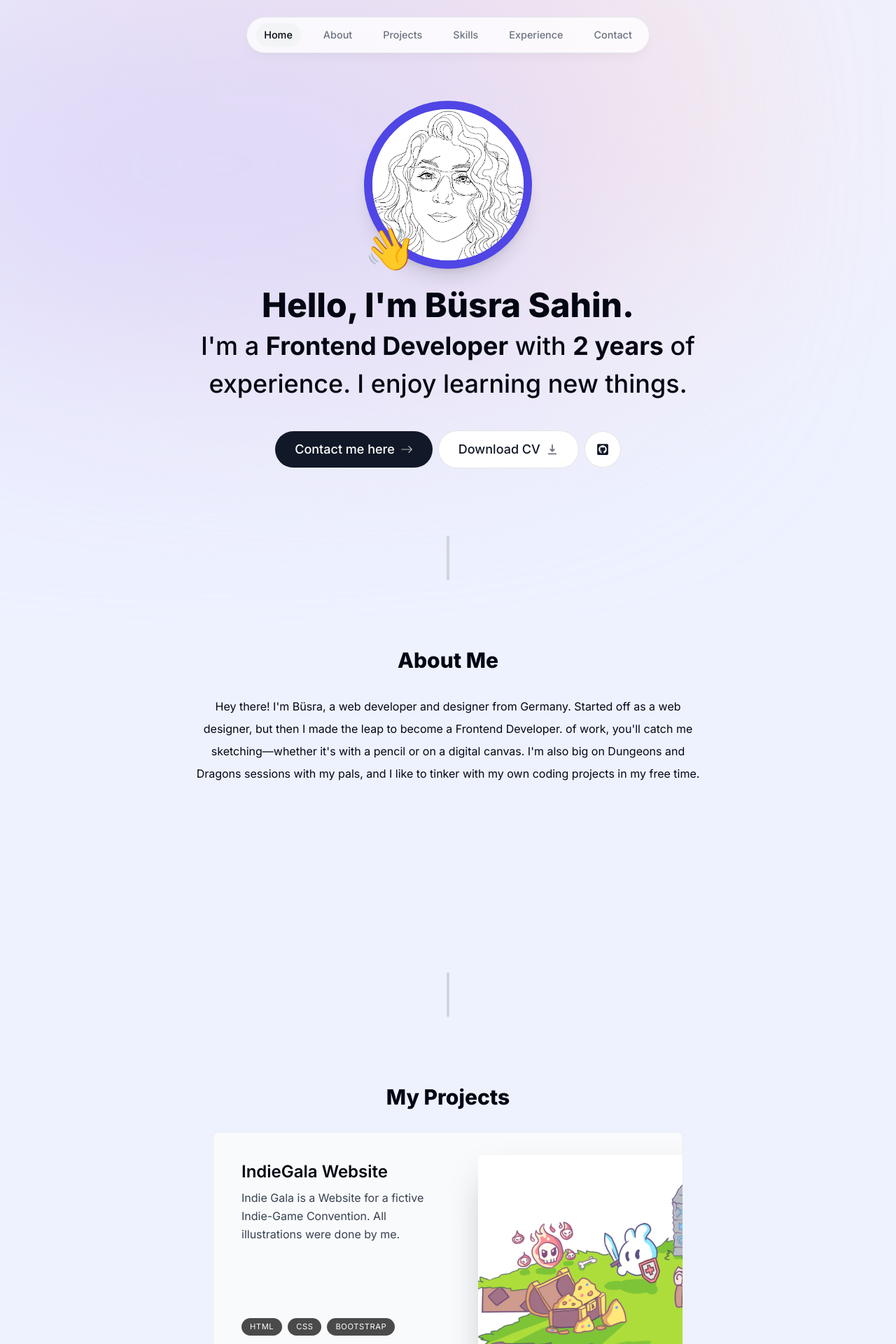
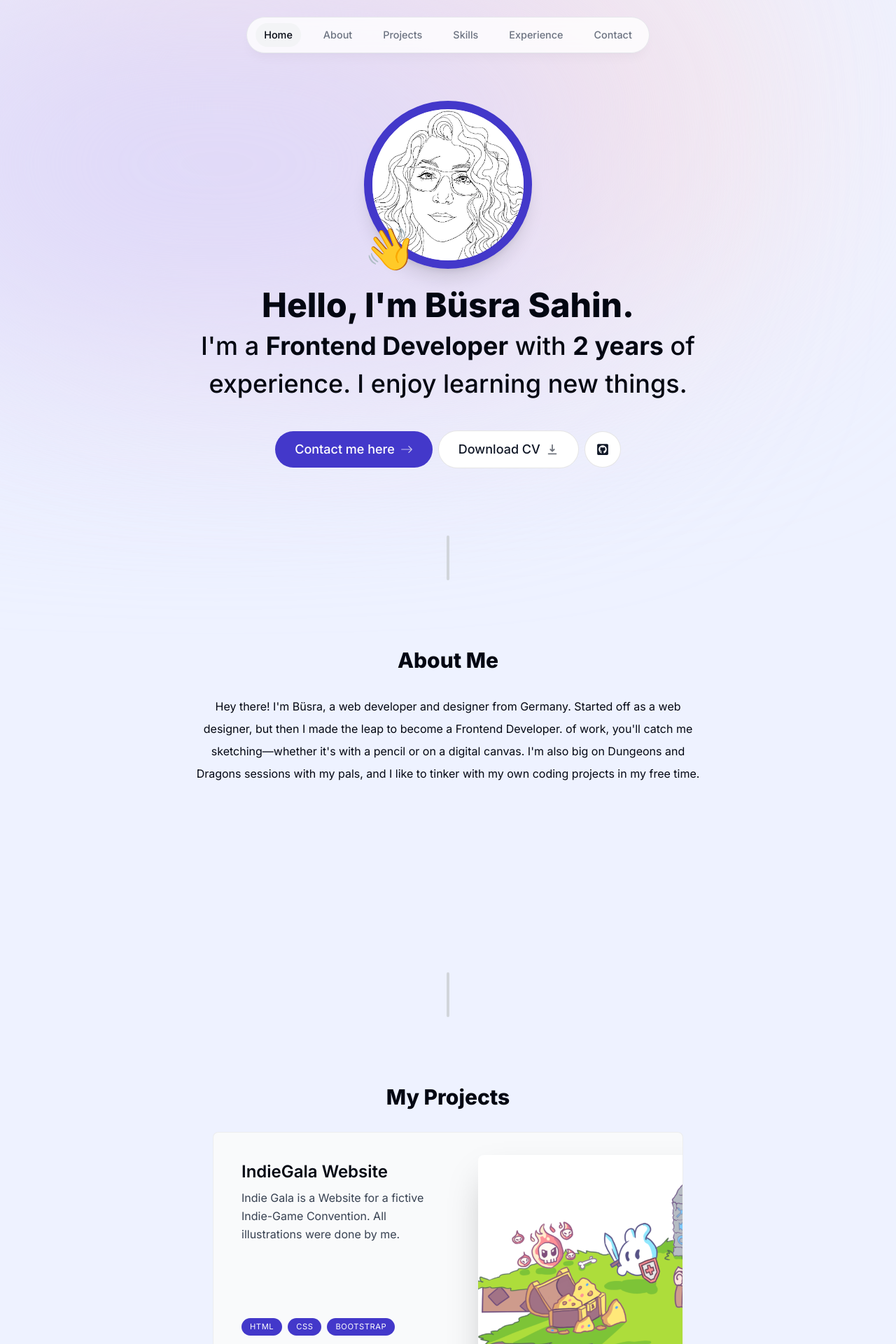
Before and after one commit to exeCatable/NextJS-Portfolio, a Next.js app: page / in a window 1280 px wide. Shown: the top 1920 px of the page at 70% size. Built offline with nearby package versions, Linux system fonts and the light colour scheme.

Commit message:
tweak colors

```diff
--- a/components/intro.tsx
+++ b/components/intro.tsx
@@ -31,7 +31,7 @@ export default function Intro() {
               width="300"
               height="300"
               quality="95"
-              className="h-40 w-40 rounded-full border-[0.75rem] border-indigo-600 object-cover shadow-xl sm:h-60 sm:w-60"
+              className="h-40 w-40 rounded-full border-[0.75rem] border-indigo-700 object-cover shadow-xl sm:h-60 sm:w-60"
               priority={true}
             />
           </motion.div>
@@ -76,8 +76,8 @@ export default function Intro() {
       >
         <Link
           href="#contact"
-          className="group flex items-center gap-2 rounded-full bg-gray-900 px-7 py-3
-          text-white outline-none transition hover:scale-110 hover:bg-gray-950 focus:scale-110 active:scale-105"
+          className="group flex items-center gap-2 rounded-full bg-indigo-700 px-7 py-3
+          text-white outline-none transition hover:scale-110 hover:bg-indigo-600 focus:scale-110 active:scale-105"
         >
           Contact me here{" "}
           <BsArrowRight className="opacity-70 transition group-hover:translate-x-1" />
@@ -85,7 +85,7 @@ export default function Intro() {
 
         <a
           className="group flex items-center gap-2 rounded-full border border-black/10 bg-white px-7
-          py-3 text-gray-900 outline-none transition hover:scale-110 hover:bg-gray-50 hover:text-gray-700 focus:scale-110 active:scale-105"
+          py-3 text-gray-900 outline-none transition hover:scale-110 hover:bg-indigo-50 hover:text-gray-700 focus:scale-110 active:scale-105"
           href="/Lebenslauf_Büsra Sahin.pdf"
           download
         >
@@ -94,7 +94,7 @@ export default function Intro() {
         </a>
         <a
           className="group flex items-center gap-2 rounded-full border border-black/10 bg-white
-          p-4 text-gray-900 outline-none transition hover:scale-110 hover:bg-gray-50 hover:text-gray-700 focus:scale-110 active:scale-105"
+          p-4 text-gray-900 outline-none transition hover:scale-110 hover:bg-indigo-50 hover:text-gray-700 focus:scale-110 active:scale-105"
           href="https://github.com/exeCatable"
           target="_blank"
         >
--- a/components/project.tsx
+++ b/components/project.tsx
@@ -37,7 +37,7 @@ export default function Project({
           <ul className="mt-4 flex flex-wrap gap-2 sm:mt-auto">
             {tags.map((tag, index) => (
               <li
-                className="rounded-full bg-black/[0.7] px-3 py-1 text-[0.7rem] uppercase tracking-wider text-white"
+                className="rounded-full bg-indigo-700 px-3 py-1 text-[0.7rem] uppercase tracking-wider text-white"
                 key={index}
               >
                 {tag}
```
